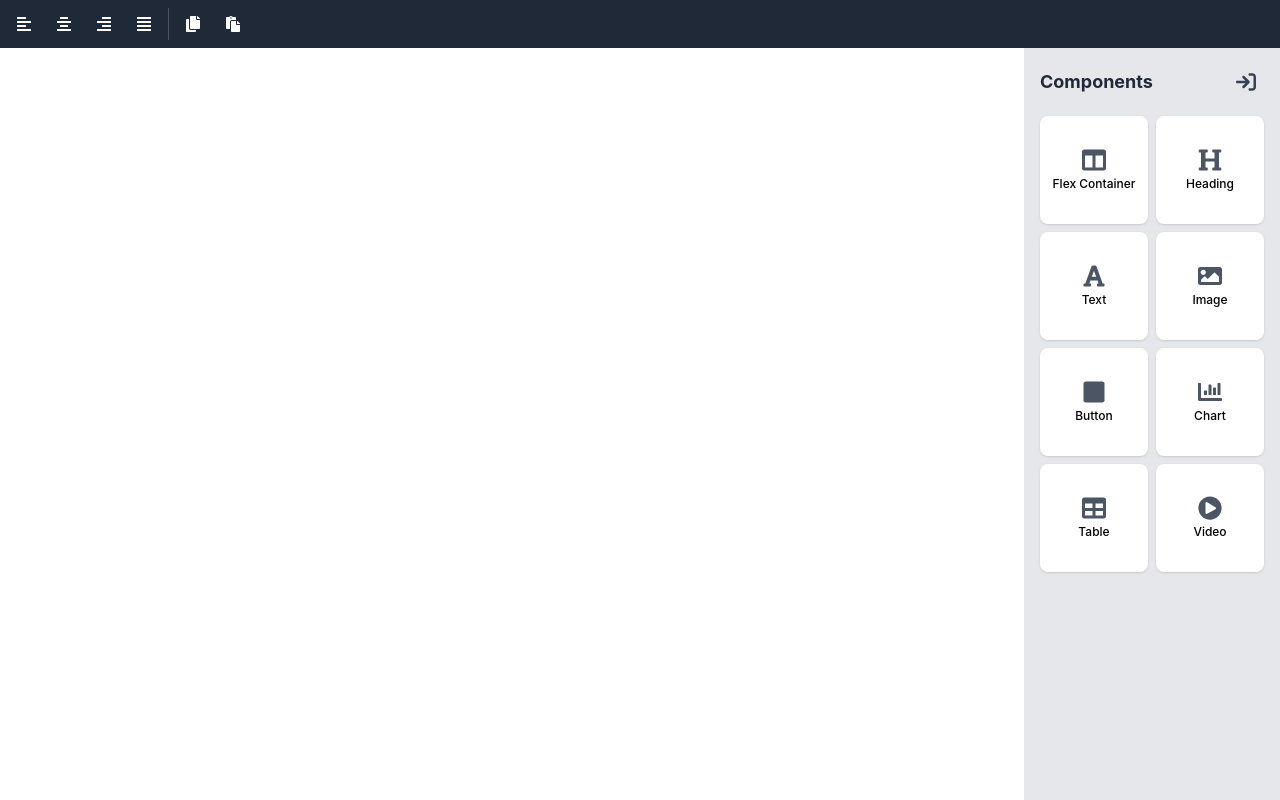
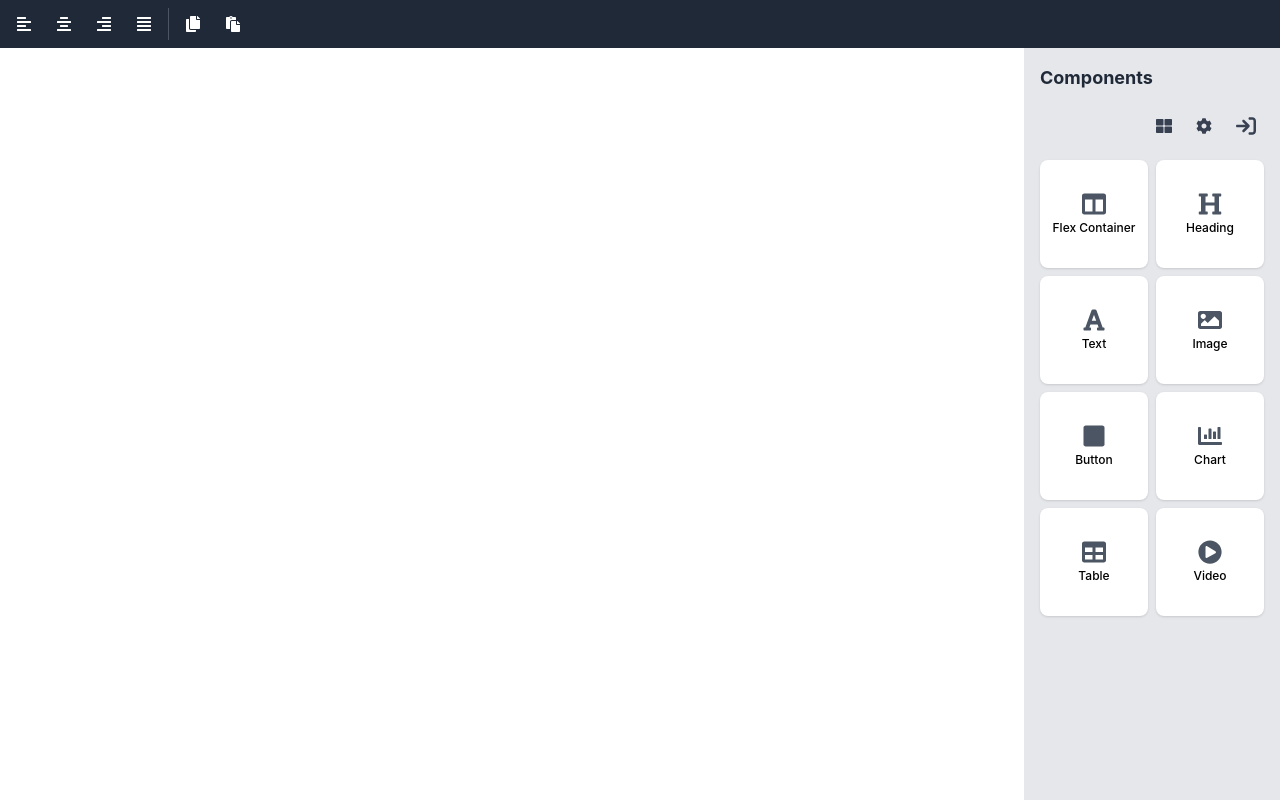
Before and after one commit to cyberjungle-io/subconnect, a React (Create React App) app: page / in a window 1280 px wide. Built offline with nearby package versions, Linux system fonts and the light colour scheme.

Commit message:
Added the panelbar

```diff
--- /dev/null
+++ b/src/components/Editor/PanelNavBar.jsx
@@ -0,0 +1,44 @@
+import React from 'react';
+import { FaThLarge, FaCog } from 'react-icons/fa';
+import HidePropertiesPanelArrow from '../common/CustomIcons/HidePropertiesPanelArrow';
+
+const PanelNavBar = ({
+  onShowComponentPalette,
+  onShowGlobalSettings,
+  onToggleVisibility,
+  activePanel
+}) => {
+  const getButtonClass = (panelName) => {
+    return `text-gray-700 hover:bg-gray-300 p-2 rounded-full focus:outline-none transition-colors duration-200 ${
+      activePanel === panelName ? 'bg-gray-300' : ''
+    }`;
+  };
+
+  return (
+    <div className="flex justify-end space-x-2 mb-4">
+      <button
+        onClick={onShowComponentPalette}
+        className={getButtonClass('componentPalette')}
+        title="Show Component Palette"
+      >
+        <FaThLarge />
+      </button>
+      <button
+        onClick={onShowGlobalSettings}
+        className={getButtonClass('globalSettings')}
+        title="Show Global Settings"
+      >
+        <FaCog />
+      </button>
+      <button
+        onClick={onToggleVisibility}
+        className="text-gray-700 hover:bg-gray-300 p-2 rounded-full focus:outline-none transition-colors duration-200"
+        title="Hide Panel"
+      >
+        <HidePropertiesPanelArrow className="w-5 h-5" />
+      </button>
+    </div>
+  );
+};
+
+export default PanelNavBar;
--- a/src/components/Editor/PropertiesPanel.jsx
+++ b/src/components/Editor/PropertiesPanel.jsx
@@ -1,19 +1,11 @@
 import React, { useState, useEffect } from "react";
-import { useSelector, useDispatch } from 'react-redux';
-import ReChartProperties from "../Components/ReCharts/ReChartProperties";
-import ChartStyleOptions from "../Components/ReCharts/ChartStyleOptions";
-import HeadingProperties from "../Components/Typography/HeadingProperties";
+import { useSelector, useDispatch } from "react-redux";
 import PropertyTabs from "./PropertyTabs";
 import ComponentPalette from "../Components/ComponentPalette";
-import {
-  FaThLarge,
-  FaArrowAltCircleRight,
-  FaChevronLeft,
-  FaCog,
-} from "react-icons/fa";
-import HidePropertiesPanelArrow from '../common/CustomIcons/HidePropertiesPanelArrow';
+import { FaChevronLeft } from "react-icons/fa";
 import DimensionControls from "../Components/CommonControls/DimensionControls";
-import { updateGlobalSettings } from '../../features/editorSlice';
+import { updateGlobalSettings } from "../../features/editorSlice";
+import PanelNavBar from "./PanelNavBar";
 
 const PropertiesPanel = ({
   selectedComponent,
@@ -23,52 +15,38 @@ const PropertiesPanel = ({
   onToggleVisibility,
 }) => {
   const dispatch = useDispatch();
-  const globalSettings = useSelector(state => state.editor.globalSettings);
-  const [showComponentPalette, setShowComponentPalette] = useState(false);
-  const [showGlobalSettings, setShowGlobalSettings] = useState(false);
+  const globalSettings = useSelector((state) => state.editor.globalSettings);
+  const [activePanel, setActivePanel] = useState("properties");
   useEffect(() => {
     if (selectedComponent) {
-      setShowComponentPalette(false);
-      setShowGlobalSettings(false);
+      setActivePanel("properties");
     }
   }, [selectedComponent]);
 
-const toggleButton = (
-    <button
-      onClick={onToggleVisibility}
-      className="text-gray-700 hover:bg-gray-300 p-2 rounded-full focus:outline-none transition-colors duration-200"
-      title="Hide Panel"
-    >
-      <HidePropertiesPanelArrow className="w-5 h-5" />
-    </button>
-  );
+  const handleShowComponentPalette = () => setActivePanel("componentPalette");
+  const handleShowGlobalSettings = () => setActivePanel("globalSettings");
 
-  const showComponentPaletteButton = (
-    <button
-      onClick={() => setShowComponentPalette(true)}
-      className="text-gray-700 hover:bg-gray-300 p-2 rounded-full focus:outline-none transition-colors duration-200"
-      title="Show Component Palette"
-    >
-      <FaThLarge />
-    </button>
-  );
-  const showGlobalSettingsButton = (
-    <button
-      onClick={() => setShowGlobalSettings(true)}
-      className="text-gray-700 hover:bg-gray-300 p-2 rounded-full focus:outline-none transition-colors duration-200"
-      title="Show Global Settings"
-    >
-      <FaCog />
-    </button>
-  );
-const handleGlobalSettingChange = (e) => {
+  const handlePropChange = (e) => {
+    const { name, value, type, checked } = e.target;
+    const newValue = type === "checkbox" ? checked : value;
+    onUpdateComponent(selectedComponent.id, {
+      props: { ...selectedComponent.props, [name]: newValue },
+    });
+  };
+
+  const handleGlobalSettingChange = (e) => {
     const { name, value } = e.target;
     dispatch(updateGlobalSettings({ [name]: value }));
   };
 
   const renderGlobalSettings = () => (
     <div className="space-y-4">
-      <h3 className="text-lg font-semibold">Global Settings</h3>
+      <PanelNavBar
+        onShowComponentPalette={handleShowComponentPalette}
+        onShowGlobalSettings={handleShowGlobalSettings}
+        onToggleVisibility={onToggleVisibility}
+        activePanel={activePanel}
+      />
       <div>
         <label className="block text-sm font-medium text-gray-700 mb-1">
           Background Color
@@ -109,66 +87,40 @@ const handleGlobalSettingChange = (e) => {
       </button>
     );
   }
-  if (showGlobalSettings) {
+
+  if (activePanel === "globalSettings") {
     return (
       <div className="w-64 bg-gray-200 p-4 overflow-y-auto relative">
-        <div className="flex justify-between items-center mb-4">
-          <h2 className="text-lg font-bold text-gray-800">Global Settings</h2>
-          <div className="flex space-x-2">
-            {showComponentPaletteButton}
-            {toggleButton}
-          </div>
-        </div>
+        <h2 className="text-lg font-bold text-gray-800 mb-4">
+          Global Settings
+        </h2>
         {renderGlobalSettings()}
       </div>
     );
   }
- if (!selectedComponent || showComponentPalette) {
+  if (!selectedComponent) {
     return (
       <div className="w-64 bg-gray-200 p-4 overflow-y-auto relative">
-        <div className="flex justify-between items-center mb-4">
-          <h2 className="text-lg font-bold text-gray-800">Components</h2>
-          {toggleButton}
-        </div>
+        <h2 className="text-lg font-bold text-gray-800 mb-4">Components</h2>
+        <PanelNavBar
+          onShowComponentPalette={handleShowComponentPalette}
+          onShowGlobalSettings={handleShowGlobalSettings}
+          onToggleVisibility={onToggleVisibility}
+          activePanel={activePanel}
+        />
         <ComponentPalette />
       </div>
     );
   }
 
-
-
-
-  const handleChange = (e) => {
-    const { name, value } = e.target;
-    onUpdateComponent(selectedComponent.id, { [name]: value });
-  };
-
   const handleStyleChange = (e) => {
     const { name, value } = e.target;
     console.log(`Style change: ${name} = ${value}`); // Debug log
     const newStyle = { ...selectedComponent.style, [name]: value };
-    console.log('New style:', newStyle); // Debug log
+    console.log("New style:", newStyle); // Debug log
     onUpdateComponent(selectedComponent.id, { style: newStyle });
   };
 
-  const handleChartConfigChange = (e) => {
-    const { name, value } = e.target;
-    onUpdateComponent(selectedComponent.id, {
-      chartConfig: {
-        ...selectedComponent.chartConfig,
-        [name]: name === "data" ? JSON.parse(value) : value,
-      },
-    });
-  };
-
-  const handlePropChange = (e) => {
-    const { name, value, type, checked } = e.target;
-    const newValue = type === "checkbox" ? checked : value;
-    console.log(`Updating ${name} to ${newValue}`); // Debug log
-    onUpdateComponent(selectedComponent.id, {
-      props: { ...selectedComponent.props, [name]: newValue },
-    });
-  };
 
   const renderComponentProperties = () => {
     switch (selectedComponent.type) {
@@ -258,7 +210,7 @@ const handleGlobalSettingChange = (e) => {
             </div>
           </PropertyTabs>
         );
-        default:
+      default:
         return (
           <PropertyTabs tabs={["Styles"]}>
             <DimensionControls
@@ -272,14 +224,13 @@ const handleGlobalSettingChange = (e) => {
 
   return (
     <div className="w-64 bg-gray-200 p-4 overflow-y-auto relative">
-      <div className="flex justify-between items-center mb-4">
-        <h2 className="text-lg font-bold text-gray-800">Properties</h2>
-        <div className="flex space-x-2">
-          {showComponentPaletteButton}
-          {showGlobalSettingsButton}
-          {toggleButton}
-        </div>
-      </div>
+      <h2 className="text-lg font-bold text-gray-800 mb-4">Properties</h2>
+      <PanelNavBar
+        onShowComponentPalette={handleShowComponentPalette}
+        onShowGlobalSettings={handleShowGlobalSettings}
+        onToggleVisibility={onToggleVisibility}
+        activePanel={activePanel}
+      />
       <div className="space-y-6">
         <div>
           <label className="block text-sm font-medium text-gray-700 mb-1">
```
